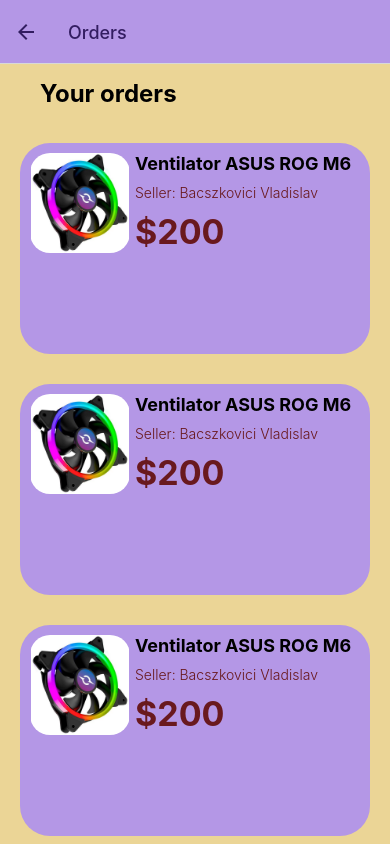
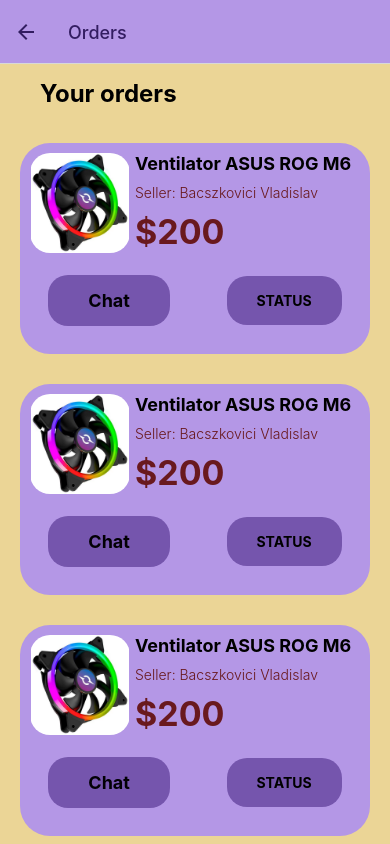
Before and after one commit to ZOHANescu/PC-Forge, a React Native app: screen /Orders in a window 390 px wide. Built offline with nearby package versions, Linux system fonts and the light colour scheme; no server answers.

Commit message:
Added chat button and status to the order card.

```diff
--- a/src/components/order-card.js
+++ b/src/components/order-card.js
@@ -24,6 +24,19 @@
                     <Text style={styles.sellerNameContainer}>Seller: {sellerName}</Text>
                     <Text style={styles.productPriceText}>${price}</Text>
 
+                </View>
+
+            </View>
+
+            <View style={styles.chatButtonAndStatusBar}>
+
+                <ButtonWithText
+                    buttonText={"Chat"}
+                    buttonTextStyle={styles.chatButtonContainer}
+                />
+
+                <View style={styles.statusContainer}>
+                    <Text style={{ fontWeight: appColorConstants.FONT_WEIGHT_HARD }}>STATUS</Text>
                 </View>
 
             </View>
@@ -61,5 +74,22 @@
         fontWeight: appColorConstants.FONT_WEIGHT_LOW,
         color: appColorConstants.COLOR_DARK_RED,
         marginTop: 10
+    },
+    chatButtonAndStatusBar: {
+        flexDirection: 'row',
+        alignItems: 'center',
+        justifyContent: 'space-around',
+        marginTop: 12
+    },
+    chatButtonContainer: {
+        color: appColorConstants.COLOR_BLACK,
+        fontWeight: appColorConstants.FONT_WEIGHT_HARD,
+        fontSize: appColorConstants.FONT_SIZE_MEDIUM,
+    },
+    statusContainer: {
+        backgroundColor: appColorConstants.COLOR_PURPLE,
+        paddingVertical: 16,
+        paddingHorizontal: 30,
+        borderRadius: appColorConstants.BUTTON_RADIUS,
     }
 })
--- a/src/utils/app-color-constants.js
+++ b/src/utils/app-color-constants.js
@@ -25,4 +25,6 @@
     COLOR_GRAY_2: '#969696',
     COLOR_GRAY_3: '#CDCDCD',
     COLOR_GRAY_4: '#F0F0F0',
+
+    BUTTON_RADIUS: 20
 };
```
